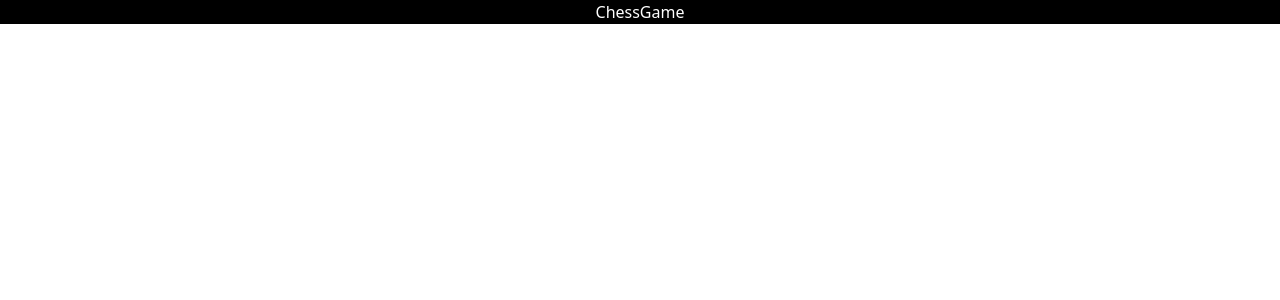
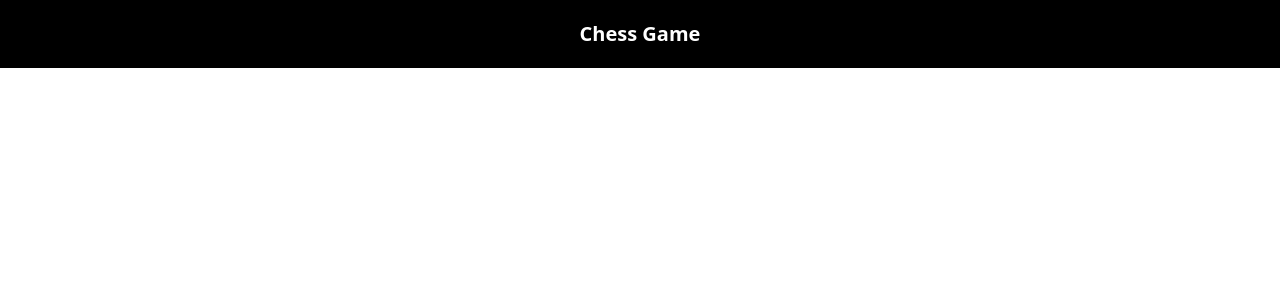
Before and after one commit to 9Zach4/chessgame, a React (Create React App) app: page / in a window 1280 px wide. Shown: the top 300 px of the page. Built offline with nearby package versions, Linux system fonts and the light colour scheme.

Commit message:
title ok

```diff
--- a/src/components/App.jsx
+++ b/src/components/App.jsx
@@ -1,7 +1,7 @@
 const App = () => (
 
-    <div className="flex justify-center bg-black">
-      <h1 className="text-white">ChessGame</h1>
+    <div className="flex justify-center bg-black py-5">
+      <h1 className="text-white text-xl font-bold">Chess Game</h1>
     </div>
 
 )
```
